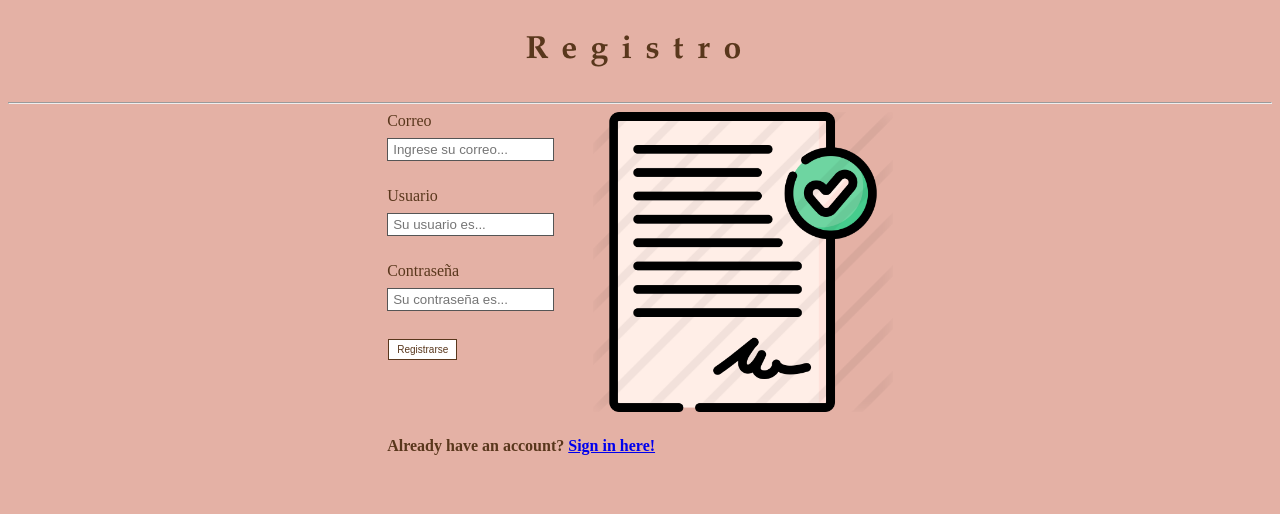
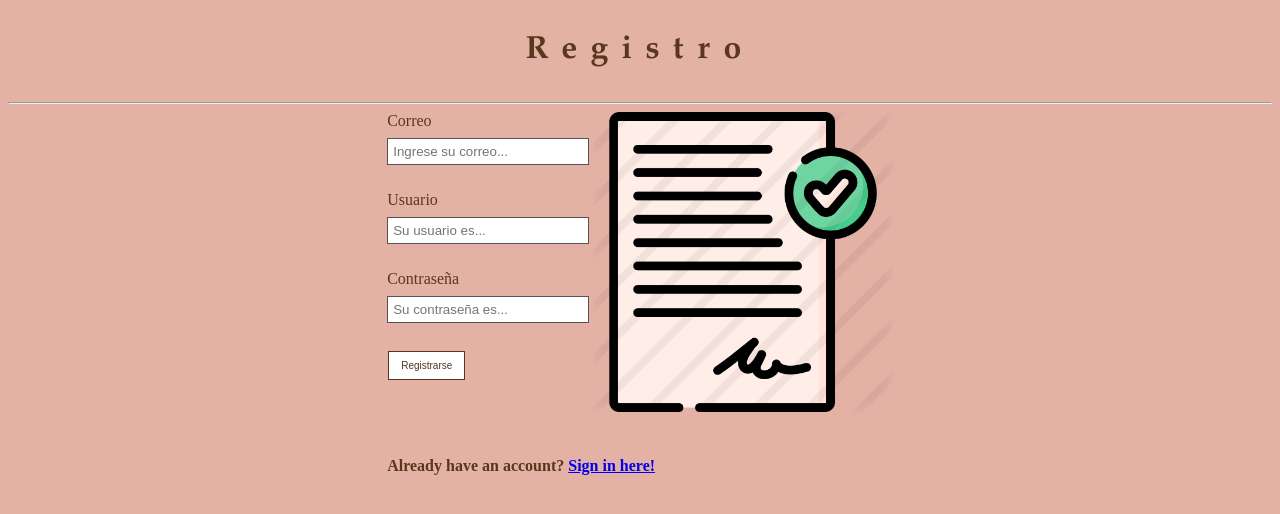
Before and after one commit to DAP-web/Proyecto-Carbono06, a Flask app: page /registration in a window 1280 px wide. Shown: the top 514 px of the page. Run offline with Flask 2, Linux system fonts and the light colour scheme.

Commit message:
Extras del css de regirstro

```diff
--- a/static/styleRegistro.css
+++ b/static/styleRegistro.css
@@ -21,9 +21,10 @@ body {
   padding-right: 30%;
   padding-left: 30%;
 }
+
 input[type="email"] {
-  width: 33%;
-  padding: 3px 5px;
+  width: 40%;
+  padding: 5px 5px;
   margin: 8px 0;
   box-sizing: border-box;
   border: 1px solid #555;
@@ -33,8 +34,8 @@ input[type="email"]:focus {
   background-color:#59371c;
 }
 input[type=text] {
-  width: 33%;
-  padding: 3px 5px;
+  width: 40%;
+  padding: 5px 5px;
   margin: 8px 0;
   box-sizing: border-box;
   border: 1px solid #555;
@@ -44,8 +45,8 @@ input[type=text]:focus {
   background-color:#59371c;
 }
 Input[type="password"] {
-  width: 33%;
-  padding: 3px 5px;
+  width: 40%;
+  padding: 5px 5px;
   margin: 8px 0;
   box-sizing: border-box;
   border: 1px solid #555;
@@ -65,7 +66,7 @@ input[type="password"]:focus {
   background-color: white;
   border: none;
   color: #050404;
-  padding: 4px 8px;
+  padding: 8px 12px;
   text-align: center;
   text-decoration: none;
   display: inline-block;
```
